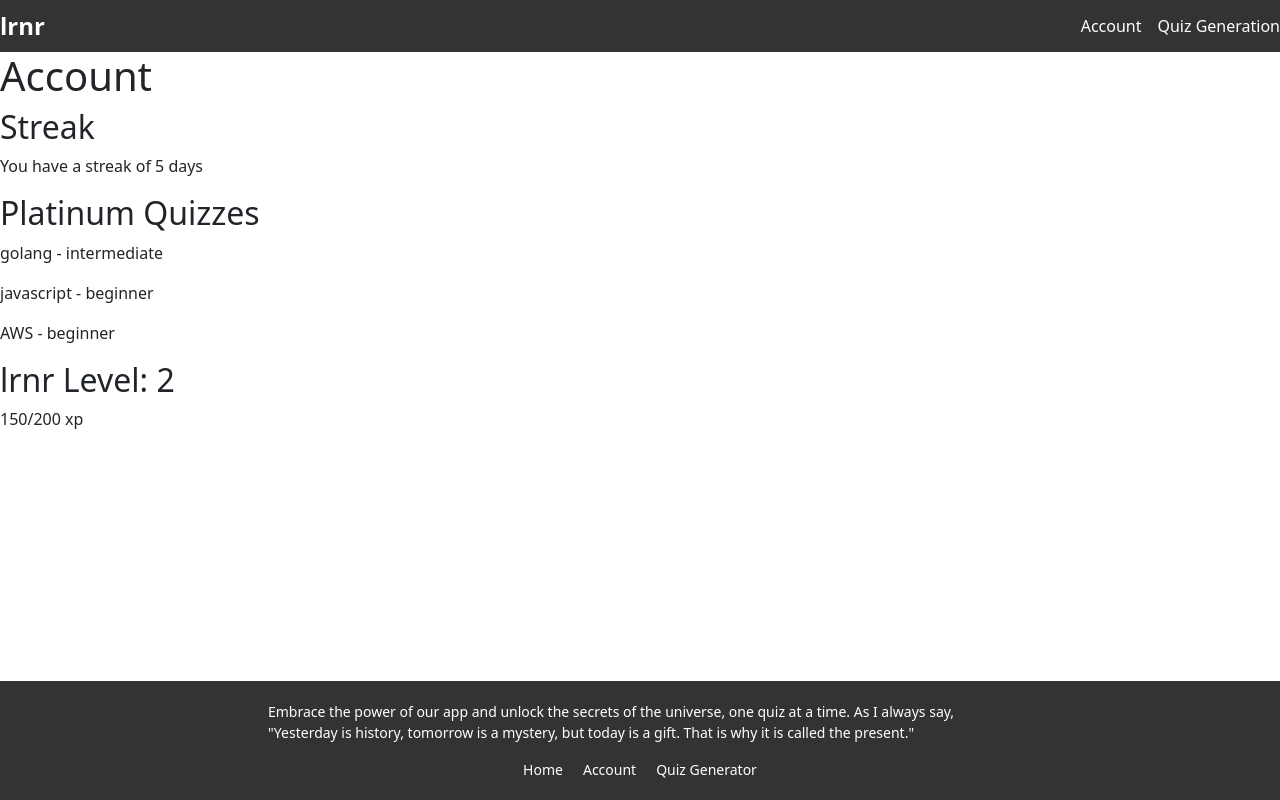
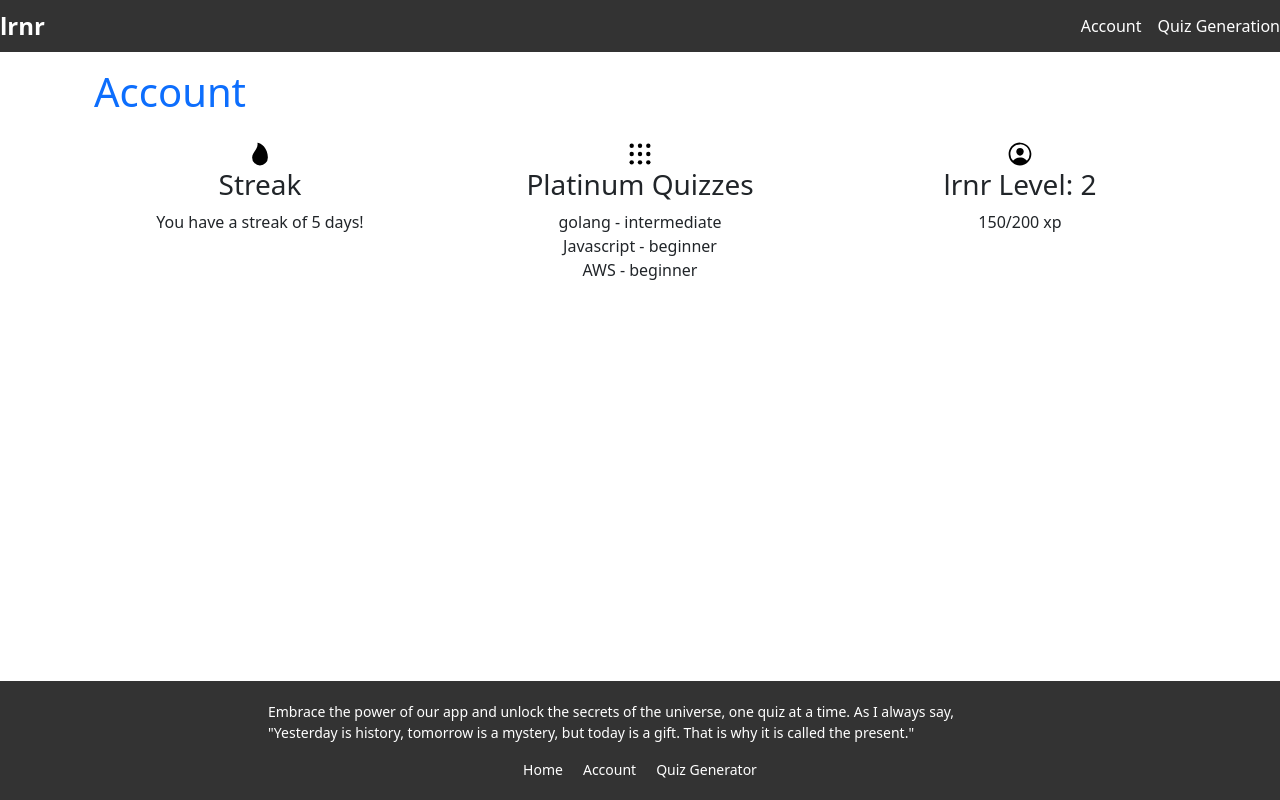
Before and after one commit to brynnaj/lrnr-test-front, a React (Create React App) app: page /account in a window 1280 px wide. Built offline with nearby package versions, Linux system fonts and the light colour scheme.

Commit message:
more front end home/account

```diff
--- a/package.json
+++ b/package.json
@@ -3,11 +3,13 @@
   "version": "0.1.0",
   "private": true,
   "dependencies": {
+    "@ionic/react": "^7.7.0",
     "@testing-library/jest-dom": "^5.17.0",
     "@testing-library/react": "^13.4.0",
     "@testing-library/user-event": "^13.5.0",
     "bootstrap": "^5.3.2",
     "dom": "^0.0.3",
+    "ionicons": "^7.2.2",
     "react": "^18.2.0",
     "react-bootstrap": "^2.10.0",
     "react-dom": "^18.2.0",
--- a/src/components/accountpage.jsx
+++ b/src/components/accountpage.jsx
@@ -1,25 +1,59 @@
 // src/components/Account.js
 import React from 'react';
+import { flameOutline, appsOutline, personCircleOutline } from 'ionicons/icons';
+
 
 const Account = () => {
-  return <div>
-    <h1>Account</h1>
+  return (
+    <>
+      <div class="container mt-3 mb-3">
+        <div class="container">
+          <h1 class="text-primary h1">Account</h1>
+        </div>
+      </div>
 
-    <div className='streak'>
-        <h2>Streak</h2>
-        <p>You have a streak of 5 days</p>
-    </div>
-    <div className='platinum-quizzes'>
-        <h2>Platinum Quizzes</h2>
-        <p>golang - intermediate</p>
-        <p>javascript - beginner</p>
-        <p>AWS - beginner</p>
-    </div>
-    <div className='level'>
-        <h2>lrnr Level: 2</h2>
-        <p>150/200 xp</p>
-    </div>
-  </div>;
-};
+      <div class="container">
+        <div class="row">
+          <div class="col-12 col-md-4">
+            <div class="text-center">
+              <h2 class="text-primary"><i class="bi bi-fire"></i></h2>
+              <img src={flameOutline} alt="Flame Icon" style={{ maxWidth: '8%', maxHeight: '8%' }}/>
+
+              <p class="h3">Streak</p>
+              <p>You have a streak of 5 days!</p>
+            </div>
+          </div>
+
+          <div class="col-12 col-md-4">
+            <div class="text-center">
+              <h2 class="text-primary"><i class="bi bi-list"></i></h2>
+              <img src={appsOutline} alt="List Icon" style={{ maxWidth: '8%', maxHeight: '8%' }}/>
+
+              <p class="h3">Platinum Quizzes</p>
+              <ul class="list-unstyled">
+                <li>golang - intermediate</li>
+                <li>Javascript - beginner</li>
+                <li>AWS - beginner</li>
+              </ul>
+            </div>
+          </div>
+
+
+          <div class="col-12 col-md-4">
+            <div class="text-center">
+              <h2 class="text-primary"><i class="bi bi-person"></i></h2>
+              <img src={personCircleOutline} alt="Person Icon" style={{ maxWidth: '8%', maxHeight: '8%' }}/>
+
+              <p class="h3">lrnr Level: 2</p>
+              <p>150/200 xp</p>
+            </div>
+          </div>
+        </div>
+        <br /><br />
+      </div>
+
+    </>
+  )
+}
 
 export default Account;
--- a/src/components/home.jsx
+++ b/src/components/home.jsx
@@ -3,6 +3,8 @@ import React from "react";
 import { Link } from "react-router-dom";
 import Logo from "../logo.png";
 import 'bootstrap/dist/css/bootstrap.min.css';
+import { flashOutline, trophyOutline, personCircleOutline } from 'ionicons/icons';
+
 
 
 const Home = () => {
@@ -33,6 +35,7 @@ const Home = () => {
         <div class="col-12 col-md-4">
             <div class="text-center">
                 <h2 class="text-primary"><i class="bi bi-lightning-charge-fill"></i></h2>
+                <img src={flashOutline} alt="Heart Icon" style={{ maxWidth: '8%', maxHeight: '8%' }}/>
                 <p class="h5">Personalized Quizzes</p>
                 <p>Greetings, young padawan. Are you ready to embark on a journey of personalized enlightenment through the art of coding? Our app can create custom quizzes that align with your coding skills and interests...</p>
             </div>
@@ -41,6 +44,7 @@ const Home = () => {
         <div class="col-12 col-md-4">
             <div class="text-center">
                 <h2 class="text-primary"><i class="bi bi-currency-dollar"></i></h2>
+                <img src={trophyOutline} alt="Trophy Icon" style={{ maxWidth: '8%', maxHeight: '8%' }}/>
                 <p class="h5">Rewarding</p>
                 <p>Our app is designed to be both challenging and rewarding, so you can learn new concepts while enjoying the process...</p>
             </div>
@@ -49,6 +53,7 @@ const Home = () => {
         <div class="col-12 col-md-4">
             <div class="text-center">
                 <h2 class="text-primary"><i class="bi bi-person-fill"></i></h2>
+                <img src={personCircleOutline} alt="Person Icon" style={{ maxWidth: '8%', maxHeight: '8%' }}/>
                 <p class="h5">Personal SME</p>
                 <p>Welcome to the path of knowledge. Our app is like having a personal subject matter expert at your side...</p>
             </div>
```
Also changed, not shown: 1 other file (tests, documents, lock files or other folders).
